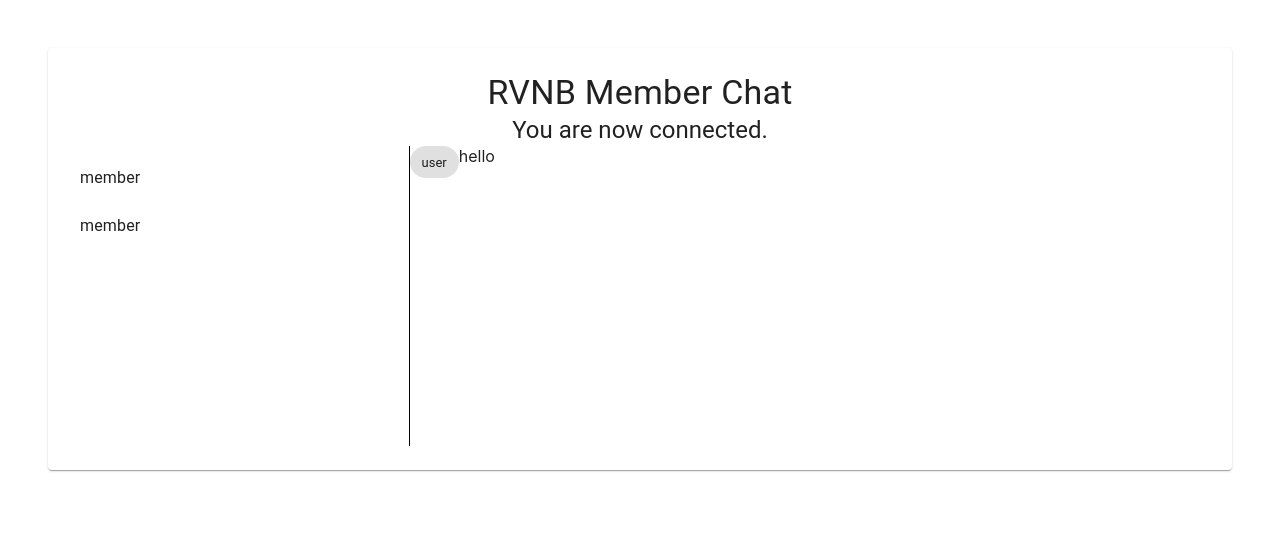
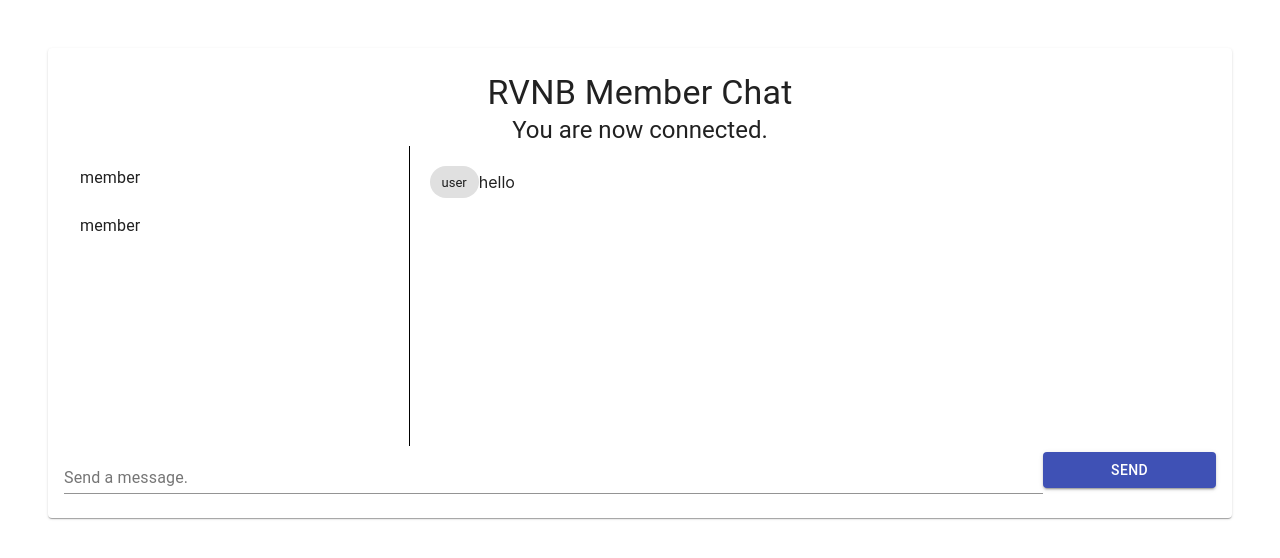
Before and after one commit to nickdurbin/react-chat-app, a React (Create React App) app: page / in a window 1280 px wide. Shown: the top 558 px of the page. Built offline with nearby package versions, Linux system fonts and the light colour scheme.

Commit message:
The basic chat layout is complete. Working on a store component.

```diff
--- a/src/components/Dashboard.js
+++ b/src/components/Dashboard.js
@@ -1,4 +1,4 @@
-import React from 'react';
+import React, { useState } from 'react';
 import { makeStyles } from '@material-ui/core/styles';
 import Paper from '@material-ui/core/Paper';
 import Typography from '@material-ui/core/Typography';
@@ -6,6 +6,8 @@ import List from '@material-ui/core/List';
 import ListItem from '@material-ui/core/ListItem';
 import ListItemText from '@material-ui/core/ListItemText';
 import Chip from '@material-ui/core/Chip';
+import Button from '@material-ui/core/Button';
+import TextField from '@material-ui/core/TextField';
 // import FaceIcon from '@material-ui/icons/Face';
 
 const useStyles = makeStyles(theme => ({
@@ -15,7 +17,8 @@ const useStyles = makeStyles(theme => ({
     textAlign: 'center'
   },
   flex: {
-    display: 'flex'
+    display: 'flex',
+    alignItems: 'center'
   },
   memberList: {
     width: '30%',
@@ -24,7 +27,8 @@ const useStyles = makeStyles(theme => ({
   },
   chatWindow: {
     width: '70%',
-    height: '300px'
+    height: '300px',
+    padding: '20px'
   },
   chatBox: {
     width: '85%'
@@ -36,6 +40,7 @@ const useStyles = makeStyles(theme => ({
 
 function Dashboard() {
   const classes = useStyles();
+  const [textValue, setTextValue] = useState()
 
   return (
     <div>
@@ -70,7 +75,15 @@ function Dashboard() {
           </div>
         </div>
         <div className={classes.flex}>
-
+          <TextField
+            label="Send a message."
+            className={classes.chatBox}
+            value={textValue}
+            onChange={e => setTextValue(e.target.value)}
+          />
+          <Button variant="contained" color="primary" className={classes.sendButton}>
+              Send
+          </Button>
         </div>
       </Paper>
     </div>
```
Also changed, not shown: src/store/Store.js (added, +13 -0 lines).
